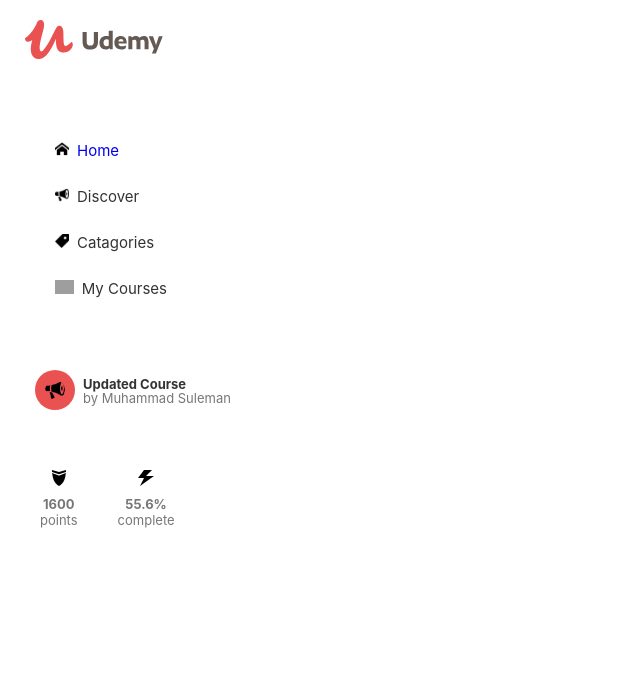
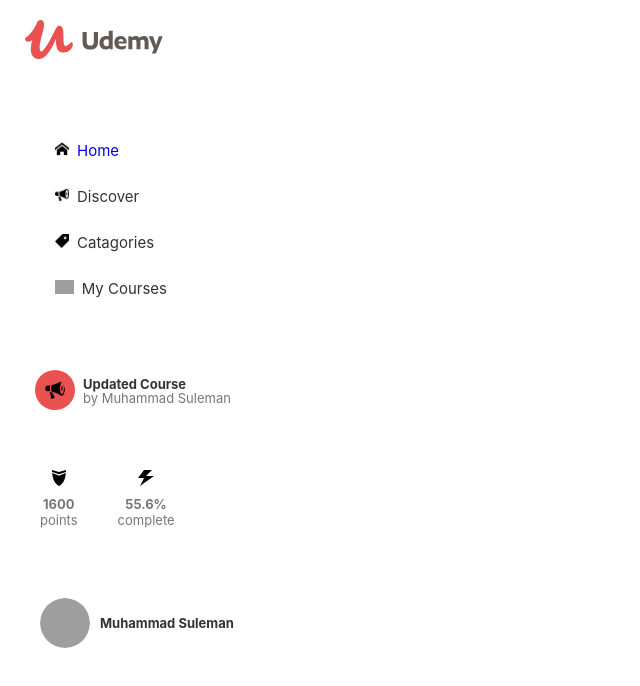
Before and after one commit to sheikhsuleman123/udemy-clone, a React (Create React App) app: page / in a window 1280 px wide. Shown: the top 686 px of the page, without its empty margins (0-640 px from the left). Built offline with nearby package versions, Linux system fonts and the light colour scheme; grey boxes are pictures that could not be loaded.

Commit message:
contributer section is done

```diff
--- a/src/css/App.css
+++ b/src/css/App.css
@@ -53,4 +53,21 @@
     align-items: center;
     justify-content: center;
     padding: 20px;
+
 }
+.sidebar .me{
+    padding: 20px 40px;
+}
+.sidebar .me .photo{
+    height: 50px;
+    width: 50px;
+    border-radius: 25px;
+    overflow: hidden;
+    margin-right: 10px;
+    background: #eee;
+}
+.sidebar .me img{
+    width: 100%;
+    height: 100%;
+    border-radius: 50%;
+}
--- a/src/screens/Sidebar.js
+++ b/src/screens/Sidebar.js
@@ -58,13 +58,16 @@
                 <h2 className="lbl s13 c777">points</h2>
             </div>
 
-            <div className="stats-box flex aic jic">
+            <div className="stats-box flex">
                 <div><img src={power} className="ico bl s24" /> </div>
                 <h2 className="val s13 c777 fontb">55.6%</h2>
                 <h2 className="lbl s13 c777 ">complete</h2>
             </div>
         </div>
-
+        <div className="me flex aic">
+              <div className="photo cfff"><img src="http://placeimg.com/100/100/people" className="bl" /> </div>
+              <div className="lbl s13 fontb c333">Muhammad Suleman</div>
+            </div>
     </div>
     )
 }
```
